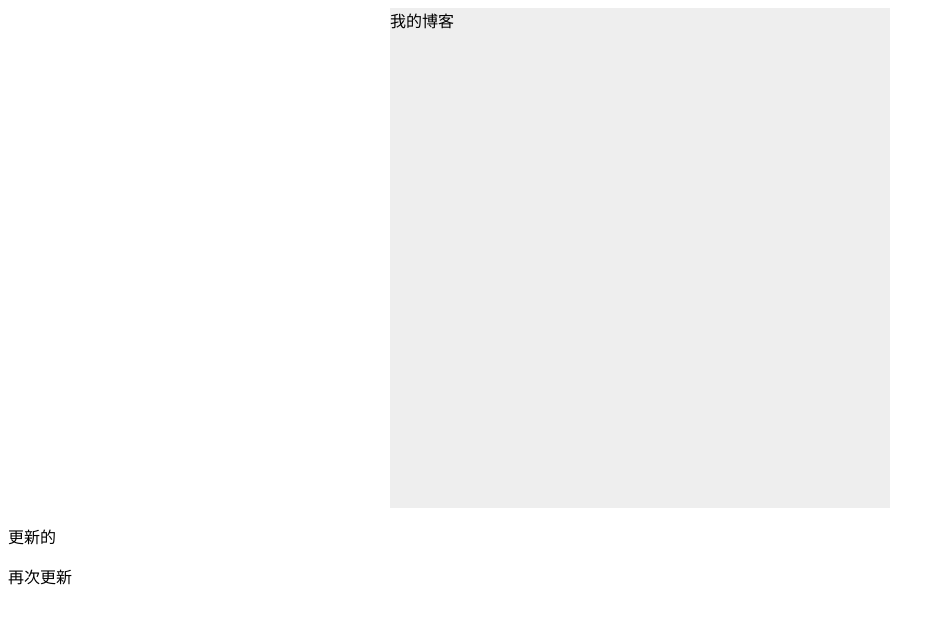
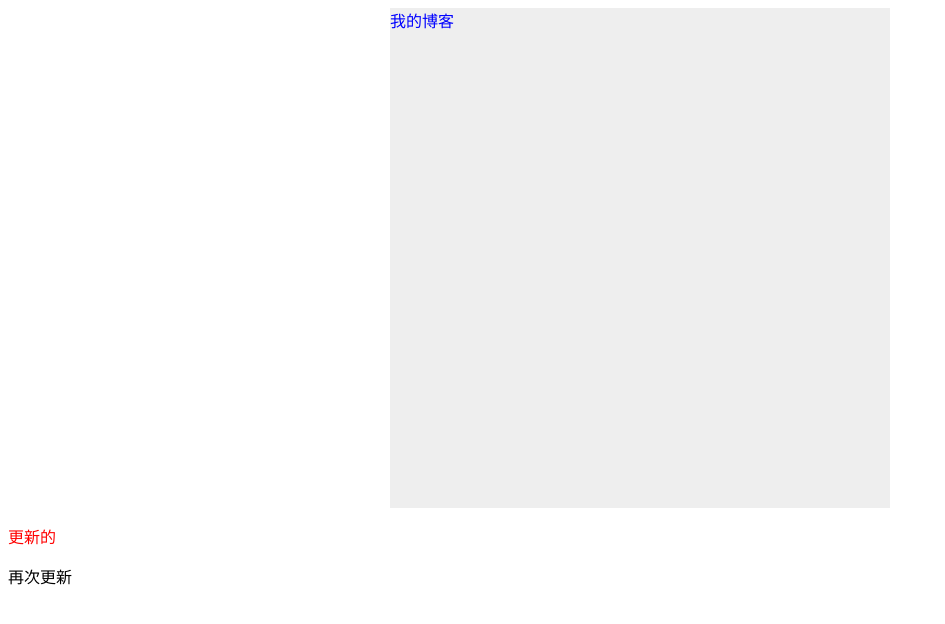
Before and after one commit to lin-77/Practice, a plain HTML site: page index1.html in a window 1280 px wide. Shown: the whole page, without its empty margins (0-945 px from the left). Drawn offline with Linux system fonts and the light colour scheme.

Commit message:
修改字体颜色

```diff
--- a/css/home1.css
+++ b/css/home1.css
@@ -3,4 +3,8 @@
     height: 500px;
     background: #eeeeee;
     margin: 0 auto;
+    color:blue;
 }
+p{
+    color:red;
+}
```
